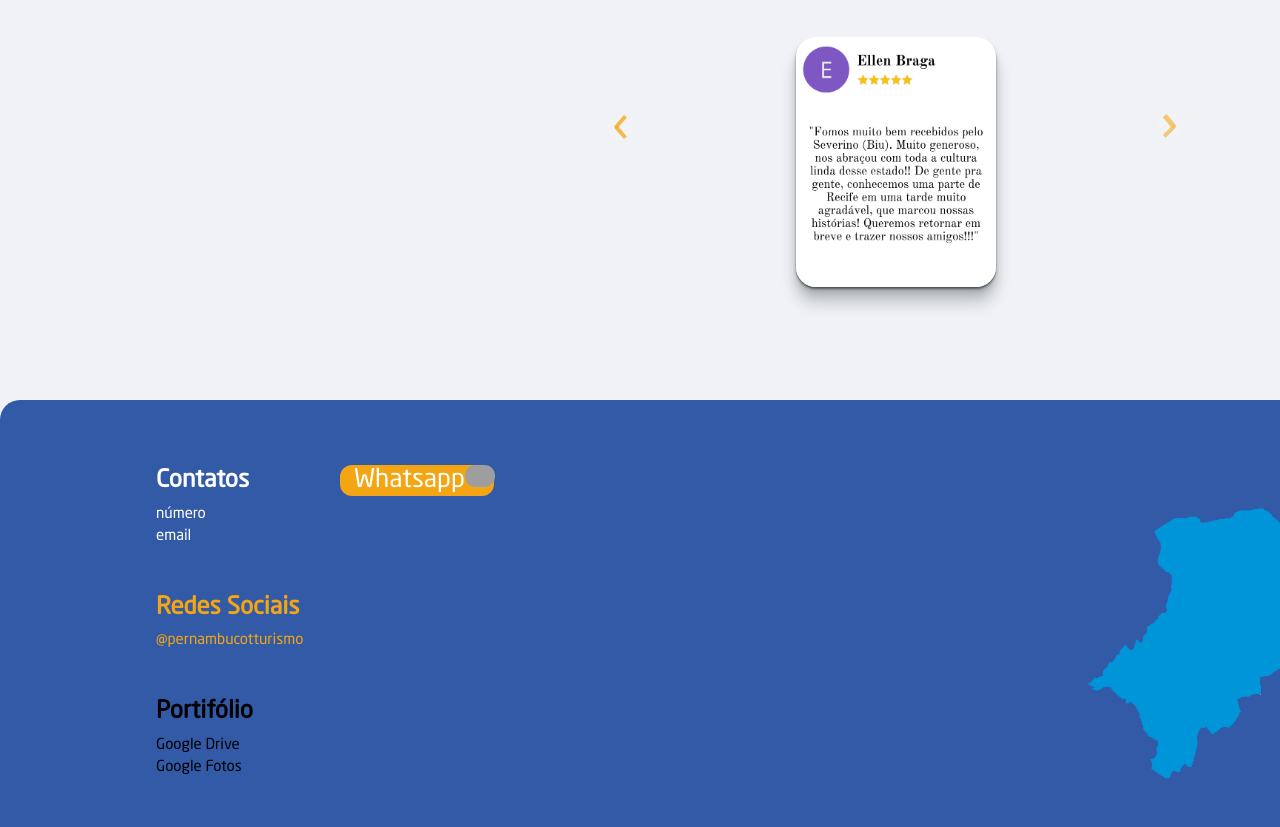
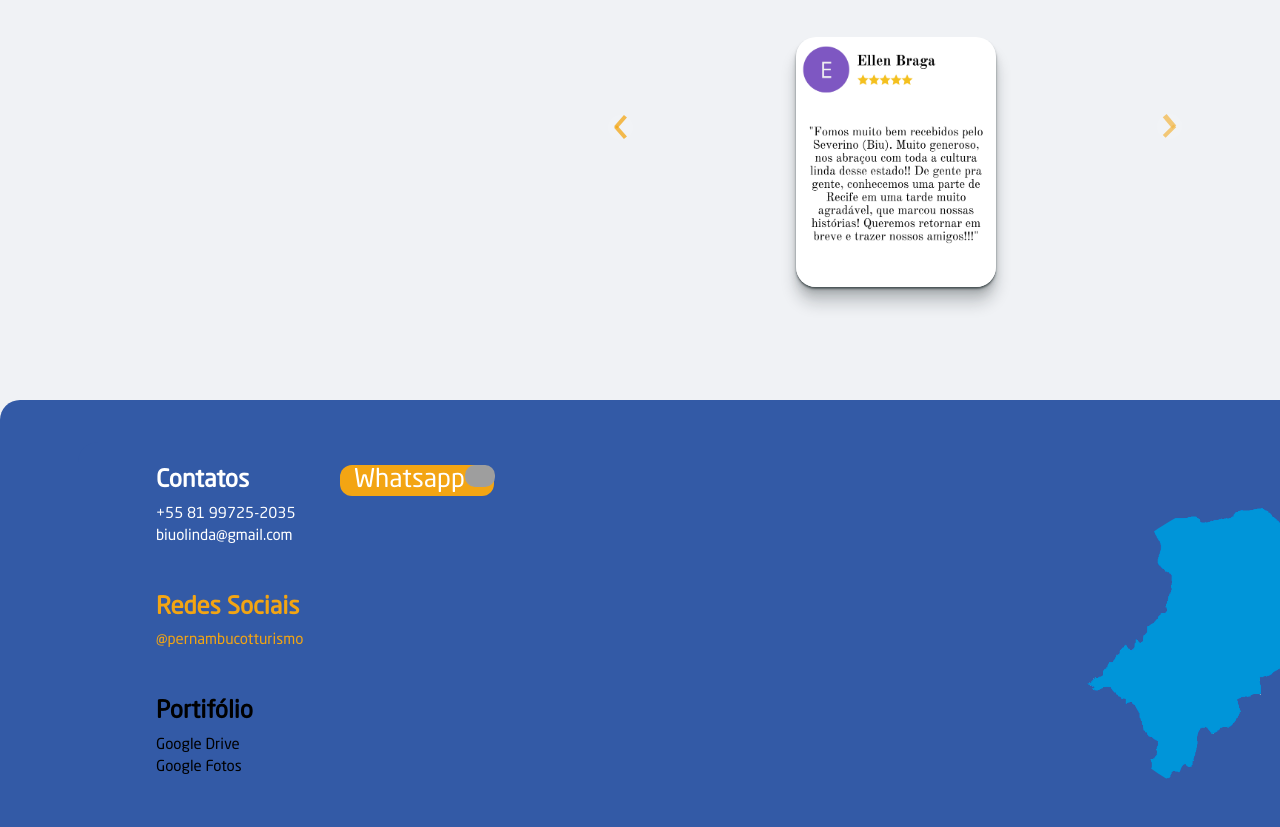
Before and after one commit to newtsarthur/BiuTur, a plain HTML site: page index.html in a window 1280 px wide. Shown: the part 2744-3571 px from the top of the page. Drawn offline with nearby package versions, Linux system fonts and the light colour scheme; grey boxes are pictures that could not be loaded; a web font is replaced by a local one.

Commit message:
atualização de contatos

```diff
--- a/index.html
+++ b/index.html
@@ -297,10 +297,10 @@
                     <li>
                         <h1 style="color: var(--main-white)">Contatos</h1>
                         <a style="color: var(--main-white)">
-                            número
+                            +55 81 99725-2035
                         </a>
                         <a style="color: var(--main-white)">
-                            email
+                            biuolinda@gmail.com
                         </a>
                     </li>
                     <li>
```
